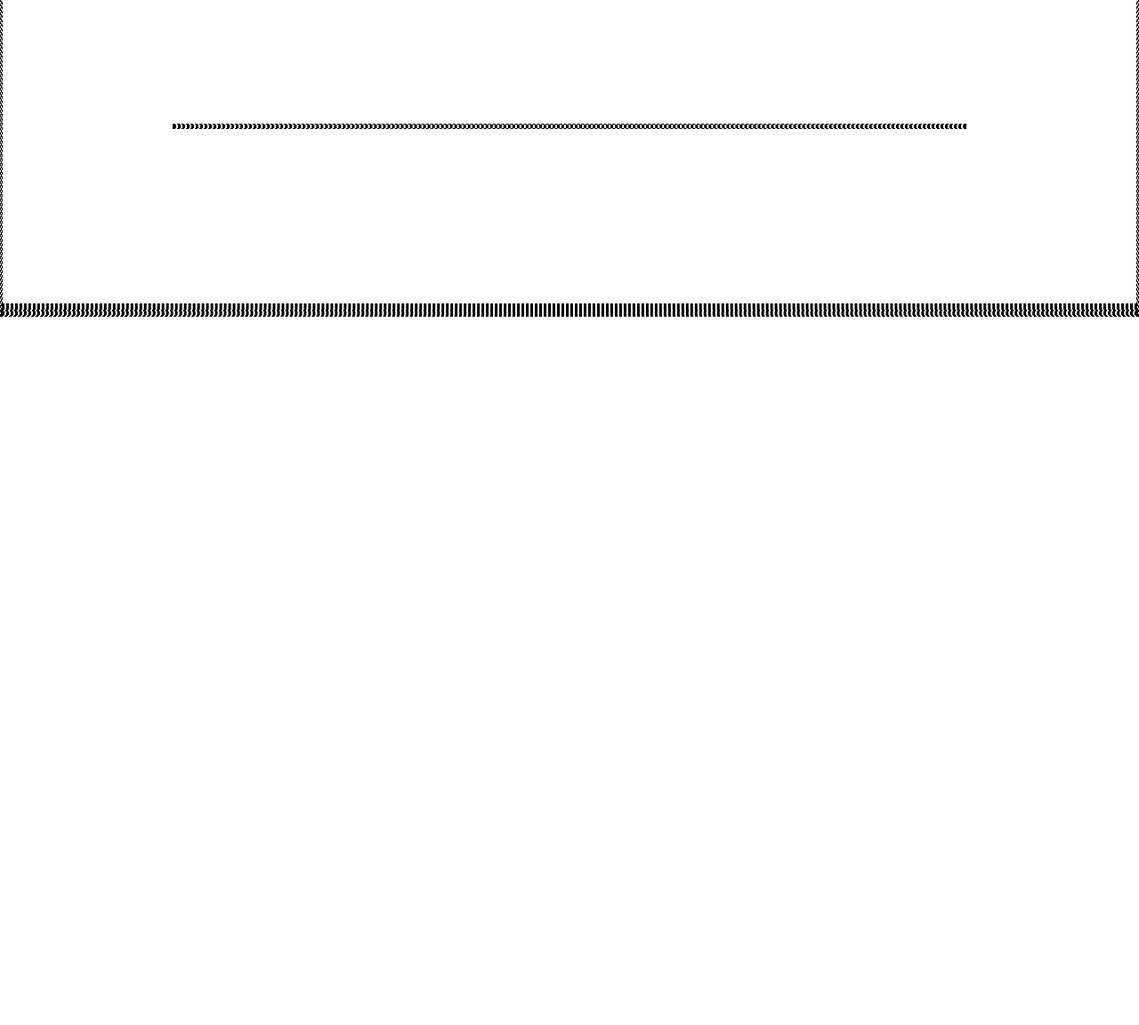
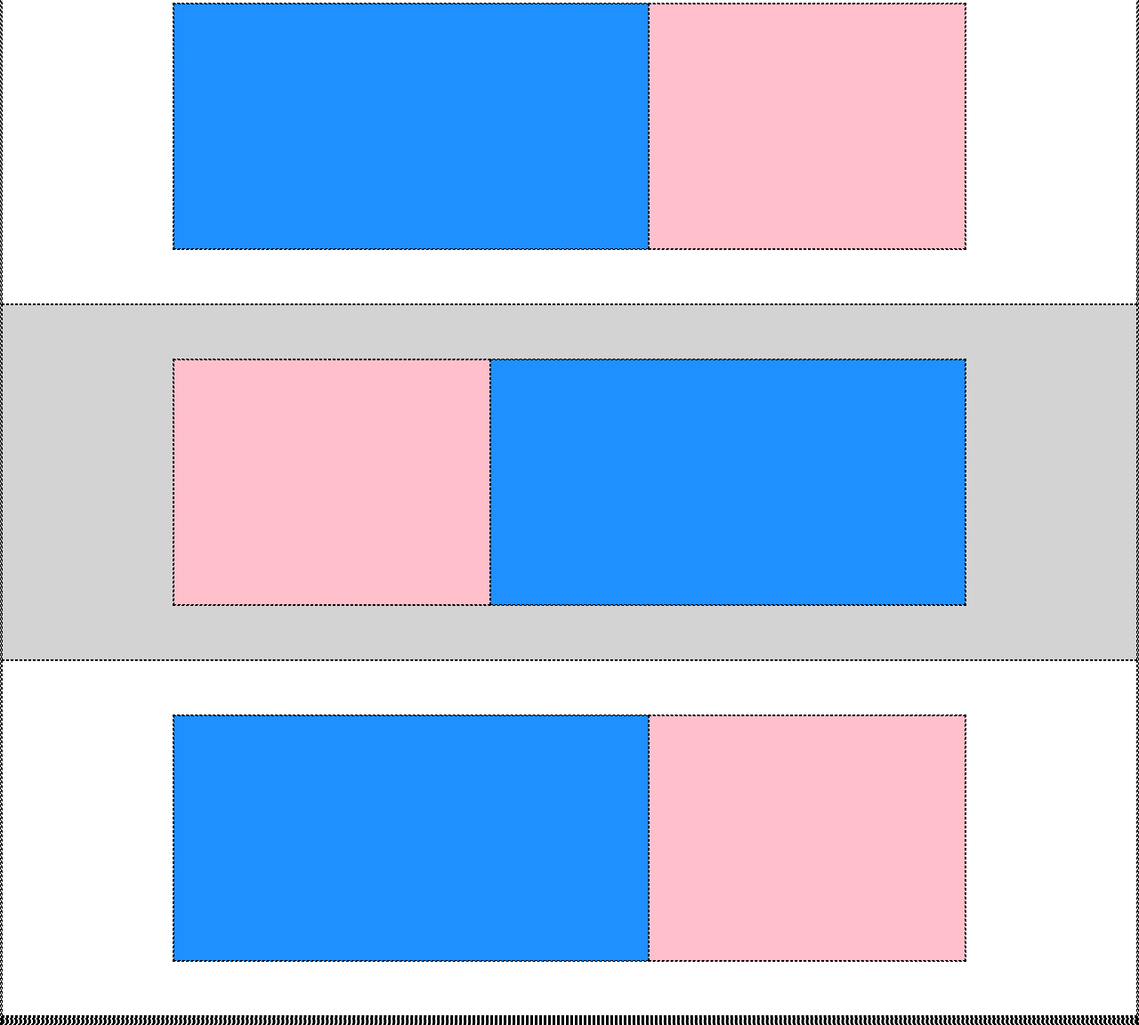
Before and after one commit to deca-francesco/htmlcss-struttura-discord, a plain HTML site: page index.html in a window 1280 px wide. Shown: the part 410-1562 px from the top of the page at 89% size. Before the commit the page ends 800 px from the top, so only its background shows below. Drawn offline with Linux system fonts and the light colour scheme.

Commit message:
ADD: info_section

```diff
--- a/assets/css/style.css
+++ b/assets/css/style.css
@@ -56,6 +56,21 @@ img {
     background-color: white;
 }
 
+.debug .info_section .container {
+    height: 70%;
+}
+
+.debug .info_section .info_big {
+    background-color: #1e90ff;
+}
+
+.debug .info_section .info_small {
+    background-color: #ffc0cb;
+}
+
+.debug .info_section#info2 {
+    background-color: #d3d3d3;
+}
 /* #endregion debug */
 
 
@@ -73,10 +88,6 @@ img {
 
 
 /* #region header */
-header .container {
-
-}
-
 .logo {
     width: 25%;
     padding-left: 0.5rem;
@@ -104,5 +115,11 @@ nav {
     width: 50%;
 }
 
+.info_big {
+    width: 60%;
+}
 
+.info_small {
+    width: 40%;
+}
 /* #endregion main */
--- a/index.html
+++ b/index.html
@@ -32,7 +32,7 @@
         </section>
         <!-- /.banner_top -->
         <section id="info1" class="info_section flex-container">
-            <div class="container">
+            <div class="container flex-container">
                 <div class="info_big">
 
                 </div>
@@ -45,12 +45,32 @@
             <!-- /.container -->
         </section>
         <!-- /#info1 -->
-        <section id="info2">
+        <section id="info2" class="info_section flex-container">
+            <div class="container flex-container">
+                <div class="info_small">
 
+                </div>
+                <!-- /.info_small -->
+                <div class="info_big">
+
+                </div>
+                <!-- /.info_big -->
+            </div>
+            <!-- /.container -->
         </section>
         <!-- /#info2 -->
-        <section id="info3">
+        <section id="info3" class="info_section flex-container">
+            <div class="container flex-container">
+                <div class="info_big">
 
+                </div>
+                <!-- /.info_big -->
+                <div class="info_small">
+
+                </div>
+                <!-- /.info_small -->
+            </div>
+            <!-- /.container -->
         </section>
         <!-- /#info3 -->
         <section class="banner_bottom">
```
